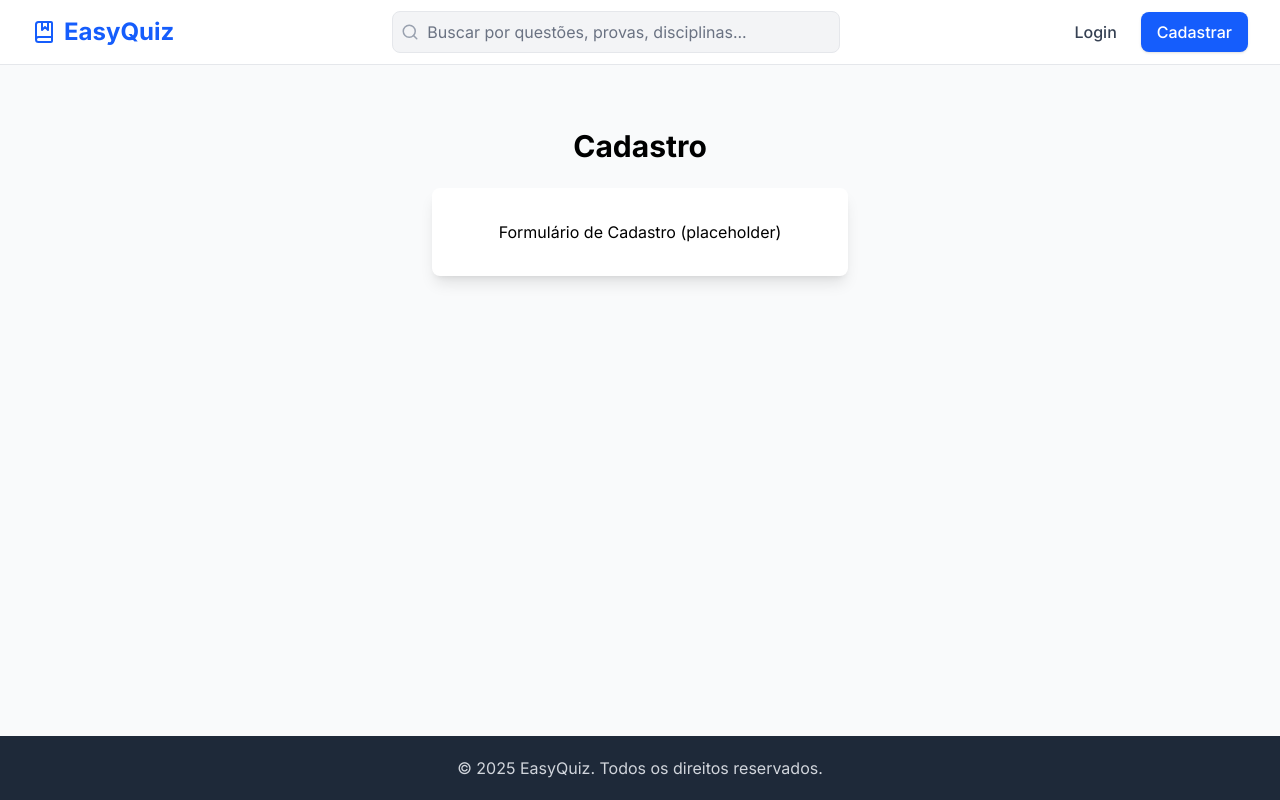
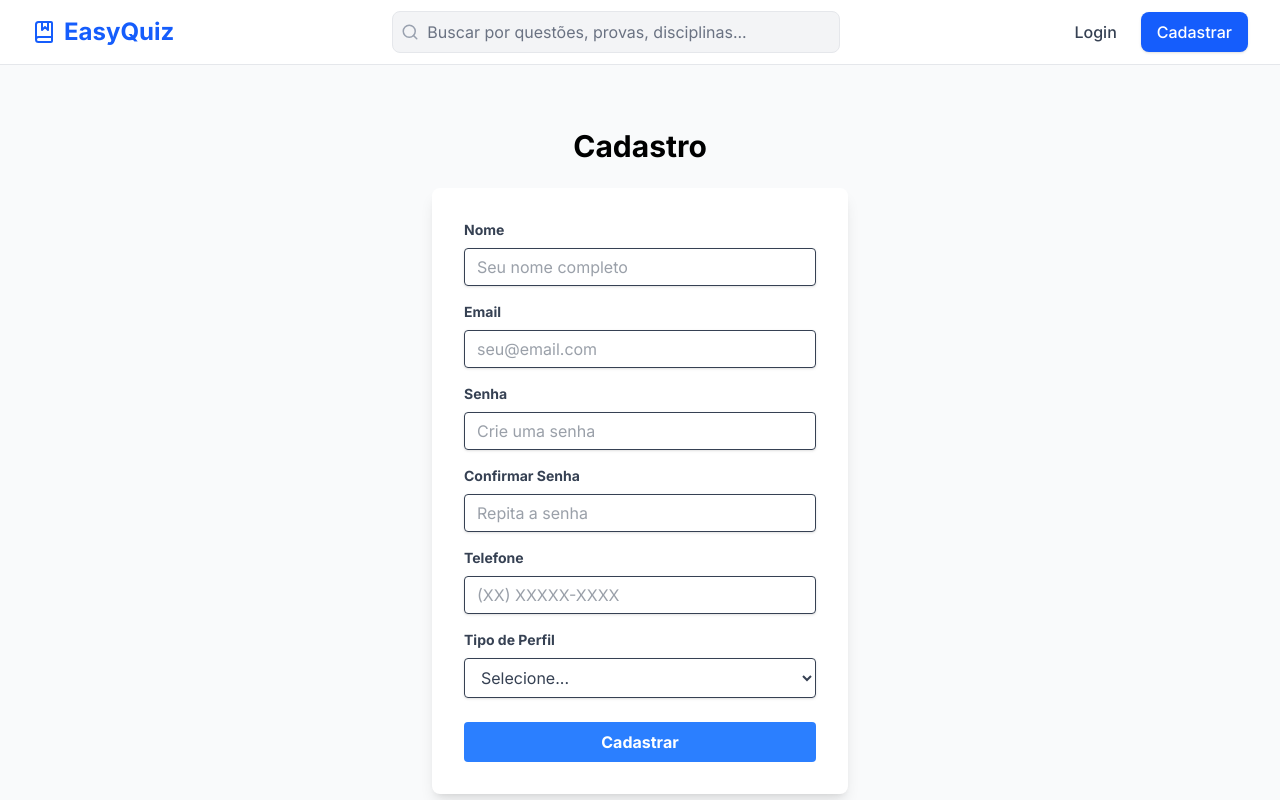
Before and after one commit to ry-anzz/easyquiz, a Next.js app: page /auth/sign-up in a window 1280 px wide. Shown: the top 800 px of the page. Built offline with nearby package versions, Linux system fonts and the light colour scheme.

Commit message:
criando tela login e cadastro, arrumando estilizações

```diff
--- a/src/app/auth/sign-in/page.tsx
+++ b/src/app/auth/sign-in/page.tsx
@@ -1,19 +1,80 @@
+'use client'; // Usamos 'use client' para habilitar o uso de hooks do React como useState
+
+import React, { useState } from 'react';
+
 export default function SignInPage() {
+  // 1. Gerenciamento de Estado
+  const [email, setEmail] = useState('');
+  const [password, setPassword] = useState('');
+
+  // 2. Função de Submissão do Formulário
+  const handleSubmit = (e: React.FormEvent) => {
+    e.preventDefault();
+
+    // Nesta função, você faria a chamada à API para autenticar o usuário
+    console.log('Dados de Login a serem enviados:', { email, password });
+
+    // Exemplo de lógica de autenticação (simulada)
+    if (email && password) {
+      alert('Tentativa de Login efetuada! Verifique o console para os dados.');
+      // Aqui você integraria com NextAuth, Clerk, ou sua própria API
+    } else {
+      alert('Por favor, preencha todos os campos.');
+    }
+  };
+
   return (
     <div className="container mx-auto px-4 py-12 max-w-md">
       <h1 className="text-3xl font-bold text-center mb-6">Login</h1>
-      <form className="space-y-4 bg-white p-8 shadow-lg rounded-lg">
-        <div>
-          <label className="block text-sm font-medium text-gray-700">Email</label>
-          <input type="email" className="w-full mt-1 p-2 border rounded-md" placeholder="voce@email.com" />
+
+      {/* O formulário agora usa a função handleSubmit */}
+      <form onSubmit={handleSubmit} className="bg-white p-8 shadow-lg rounded-lg space-y-4">
+
+        {/* Campo Email */}
+        <div className="mb-4">
+          <label htmlFor="email" className="block text-gray-700 text-sm font-bold mb-2">
+            Email
+          </label>
+          <input
+            type="email"
+            id="email"
+            name="email"
+            placeholder="voce@email.com"
+            required
+            // Captura a mudança de valor e atualiza o estado
+            value={email}
+            onChange={(e) => setEmail(e.target.value)}
+            className="shadow appearance-none border rounded w-full py-2 px-3 text-gray-700 leading-tight focus:outline-none focus:shadow-outline"
+          />
         </div>
-        <div>
-          <label className="block text-sm font-medium text-gray-700">Senha</label>
-          <input type="password" className="w-full mt-1 p-2 border rounded-md" />
+
+        {/* Campo Senha */}
+        <div className="mb-6">
+          <label htmlFor="password" className="block text-gray-700 text-sm font-bold mb-2">
+            Senha
+          </label>
+          <input
+            type="password"
+            id="password"
+            name="password"
+            placeholder="Sua senha"
+            required
+            // Captura a mudança de valor e atualiza o estado
+            value={password}
+            onChange={(e) => setPassword(e.target.value)}
+            className="shadow appearance-none border rounded w-full py-2 px-3 text-gray-700 leading-tight focus:outline-none focus:shadow-outline"
+          />
         </div>
-        <button type="submit" className="w-full bg-blue-600 text-white py-2 rounded-md hover:bg-blue-700">
-          Entrar
-        </button>
+
+        {/* Botão de Submissão */}
+        <div className="flex items-center justify-center">
+          <button
+            type="submit"
+            className="w-full bg-blue-500 hover:bg-blue-700 text-white font-bold py-2 px-4 rounded focus:outline-none focus:shadow-outline transition duration-150 ease-in-out"
+          >
+            Entrar
+          </button>
+        </div>
       </form>
     </div>
   );
--- a/src/app/auth/sign-up/page.tsx
+++ b/src/app/auth/sign-up/page.tsx
@@ -1,12 +1,166 @@
+'use client'; // Necessário para usar hooks do React como useState
+
+import React, { useState } from 'react';
+
 export default function SignUpPage() {
+  // 1. Gerenciamento de Estado para TODOS os campos
+  const [nome, setNome] = useState('');
+  const [email, setEmail] = useState('');
+  const [password, setPassword] = useState('');
+  const [confirmPassword, setConfirmPassword] = useState(''); // Novo estado para confirmação de senha
+  const [telefone, setTelefone] = useState('');
+  const [tipoPerfil, setTipoPerfil] = useState('');
+
+  // 2. Função de Submissão do Formulário
+  const handleSubmit = (e: React.FormEvent) => {
+    e.preventDefault();
+
+    // Validação básica:
+    if (password !== confirmPassword) {
+      alert('As senhas não coincidem!');
+      return;
+    }
+
+    if (!nome || !email || !password || !telefone || !tipoPerfil) {
+        alert('Por favor, preencha todos os campos obrigatórios.');
+        return;
+    }
+
+    // Dados prontos para serem enviados à API
+    const userData = {
+      nome,
+      email,
+      password, // Enviar apenas a senha principal
+      telefone,
+      tipoPerfil,
+    };
+
+    console.log('Dados de Cadastro a serem enviados:', userData);
+    alert('Tentativa de Cadastro efetuada! Verifique o console para os dados.');
+
+    // Aqui você faria a chamada real à API (fetch, axios, etc.)
+  };
+
   return (
     <div className="container mx-auto px-4 py-12 max-w-md">
       <h1 className="text-3xl font-bold text-center mb-6">Cadastro</h1>
-      {/* Baseado no DB: nome, email, telefone, tipo_perfil (Professor/Estudante)
-      */}
-      <p className="text-center bg-white p-8 shadow-lg rounded-lg">
-        Formulário de Cadastro (placeholder)
-      </p>
+
+      {/* O formulário agora usa a função handleSubmit */}
+      <form onSubmit={handleSubmit} className="bg-white p-8 shadow-lg rounded-lg space-y-4">
+
+        {/* Campo Nome */}
+        <div className="mb-4">
+          <label htmlFor="nome" className="block text-gray-700 text-sm font-bold mb-2">
+            Nome
+          </label>
+          <input
+            type="text"
+            id="nome"
+            name="nome"
+            placeholder="Seu nome completo"
+            required
+            value={nome}
+            onChange={(e) => setNome(e.target.value)}
+            className="shadow appearance-none border rounded w-full py-2 px-3 text-gray-700 leading-tight focus:outline-none focus:shadow-outline"
+          />
+        </div>
+
+        {/* Campo Email */}
+        <div className="mb-4">
+          <label htmlFor="email" className="block text-gray-700 text-sm font-bold mb-2">
+            Email
+          </label>
+          <input
+            type="email"
+            id="email"
+            name="email"
+            placeholder="seu@email.com"
+            required
+            value={email}
+            onChange={(e) => setEmail(e.target.value)}
+            className="shadow appearance-none border rounded w-full py-2 px-3 text-gray-700 leading-tight focus:outline-none focus:shadow-outline"
+          />
+        </div>
+
+        {/* 🚨 NOVO: Campo Senha 🚨 */}
+        <div className="mb-4">
+          <label htmlFor="password" className="block text-gray-700 text-sm font-bold mb-2">
+            Senha
+          </label>
+          <input
+            type="password"
+            id="password"
+            name="password"
+            placeholder="Crie uma senha"
+            required
+            value={password}
+            onChange={(e) => setPassword(e.target.value)}
+            className="shadow appearance-none border rounded w-full py-2 px-3 text-gray-700 leading-tight focus:outline-none focus:shadow-outline"
+          />
+        </div>
+
+        {/* 🚨 NOVO: Campo Confirmação de Senha 🚨 */}
+        <div className="mb-4">
+          <label htmlFor="confirmPassword" className="block text-gray-700 text-sm font-bold mb-2">
+            Confirmar Senha
+          </label>
+          <input
+            type="password"
+            id="confirmPassword"
+            name="confirmPassword"
+            placeholder="Repita a senha"
+            required
+            value={confirmPassword}
+            onChange={(e) => setConfirmPassword(e.target.value)}
+            className="shadow appearance-none border rounded w-full py-2 px-3 text-gray-700 leading-tight focus:outline-none focus:shadow-outline"
+          />
+        </div>
+
+        {/* Campo Telefone */}
+        <div className="mb-4">
+          <label htmlFor="telefone" className="block text-gray-700 text-sm font-bold mb-2">
+            Telefone
+          </label>
+          <input
+            type="tel"
+            id="telefone"
+            name="telefone"
+            placeholder="(XX) XXXXX-XXXX"
+            value={telefone}
+            onChange={(e) => setTelefone(e.target.value)}
+            className="shadow appearance-none border rounded w-full py-2 px-3 text-gray-700 leading-tight focus:outline-none focus:shadow-outline"
+          />
+        </div>
+
+        {/* Campo Tipo de Perfil (Professor/Estudante) */}
+        <div className="mb-6">
+          <label htmlFor="tipoPerfil" className="block text-gray-700 text-sm font-bold mb-2">
+            Tipo de Perfil
+          </label>
+          <select
+            id="tipoPerfil"
+            name="tipoPerfil"
+            required
+            value={tipoPerfil}
+            onChange={(e) => setTipoPerfil(e.target.value)}
+            className="shadow border rounded w-full py-2 px-3 text-gray-700 leading-tight focus:outline-none focus:shadow-outline"
+          >
+            <option value="">Selecione...</option>
+            <option value="Professor">Professor</option>
+            <option value="Estudante">Estudante</option>
+          </select>
+        </div>
+
+        {/* Botão de Submissão */}
+        <div className="flex items-center justify-center">
+          <button
+            type="submit"
+            className="w-full bg-blue-500 hover:bg-blue-700 text-white font-bold py-2 px-4 rounded focus:outline-none focus:shadow-outline transition duration-150 ease-in-out"
+          >
+            Cadastrar
+          </button>
+        </div>
+      </form>
     </div>
   );
 }
```
